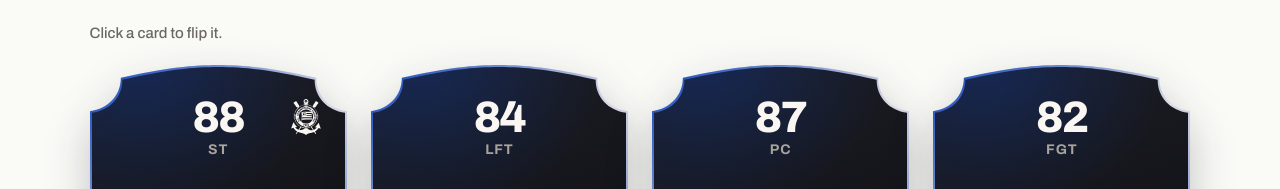
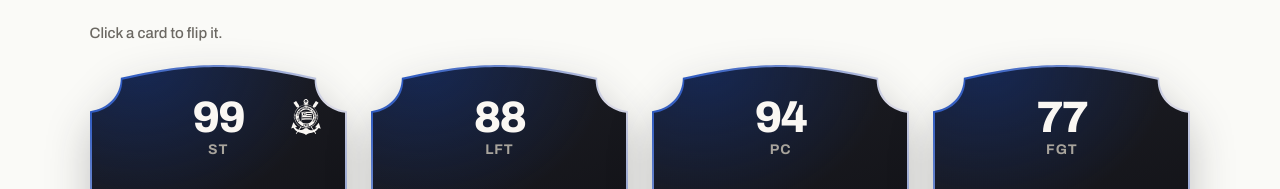
Before and after one commit to Madeuss/portfolio, a React (Vite) app: page / in a window 1280 px wide. Shown: the part 5210-5399 px from the top of the page. Built offline with nearby package versions, Linux system fonts and the light colour scheme.

Commit message:
feat(hobbies): update card ratings and quotes

```diff
--- a/src/data/content.ts
+++ b/src/data/content.ts
@@ -129,7 +129,7 @@ export type Hobby = {
 export const hobbies: Hobby[] = [
   {
     id: 'futebol',
-    overall: 88,
+    overall: 99,
     icon: 'ball',
     stats: [84, 86, 82, 88, 99, 99],
     media: '/images/soccer_funny_fail.mp4',
@@ -138,21 +138,21 @@ export const hobbies: Hobby[] = [
   },
   {
     id: 'academia',
-    overall: 84,
+    overall: 88,
     icon: 'dumbbell',
     stats: [86, 80, 90, 82, 88, 75],
     media: '/images/gym.mp4',
   },
   {
     id: 'videogame',
-    overall: 87,
+    overall: 94,
     icon: 'gamepad',
     stats: [89, 85, 84, 90, 70, 99],
     media: '/images/game_01.gif',
   },
   {
     id: 'muaythai',
-    overall: 82,
+    overall: 77,
     icon: 'glove',
     stats: [84, 83, 80, 78, 85, 88],
     media: '/images/muay_thai_03.mp4',
--- a/src/i18n/en.ts
+++ b/src/i18n/en.ts
@@ -129,14 +129,14 @@ const en: Dictionary = {
         pos: 'ST',
         // pace, shooting, passing, dribbling, grit, fandom
         attrs: ['PAC', 'SHO', 'PAS', 'DRI', 'GRT', 'FAN'],
-        quote: 'I play, I watch, I suffer. Corinthians fan since forever.',
+        quote: 'Vai Corinthians!',
       },
       academia: {
         name: 'Gym',
         pos: 'LFT',
         // strength, endurance, consistency, technique, discipline, pre-workout
         attrs: ['STR', 'END', 'CON', 'TEC', 'DIS', 'PRE'],
-        quote: 'Never skip leg day.',
+        quote: 'Light weight, baby!',
       },
       videogame: {
         name: 'Video games',
--- a/src/i18n/es.ts
+++ b/src/i18n/es.ts
@@ -129,14 +129,14 @@ const es: Dictionary = {
         pos: 'DEL',
         // ritmo, tiro, pase, regate, garra, hincha
         attrs: ['RIT', 'TIR', 'PAS', 'REG', 'GAR', 'HIN'],
-        quote: 'Juego, miro y sufro. Hincha del Corinthians desde siempre.',
+        quote: 'Vai Corinthians!',
       },
       academia: {
         name: 'Gimnasio',
         pos: 'MUS',
         // fuerza, resistencia, constancia, técnica, disciplina, pre-entreno
         attrs: ['FUE', 'RES', 'CON', 'TÉC', 'DIS', 'PRE'],
-        quote: 'El día de pierna no se salta.',
+        quote: 'Light weight, baby!',
       },
       videogame: {
         name: 'Videojuegos',
--- a/src/i18n/pt.ts
+++ b/src/i18n/pt.ts
@@ -127,32 +127,31 @@ const pt: Dictionary = {
         name: 'Futebol',
         pos: 'ATA',
         attrs: ['RIT', 'FIN', 'PAS', 'DRI', 'RAÇ', 'TOR'],
-        quote: 'Jogo, assisto e sofro. Corinthiano desde sempre.',
+        quote: 'Vai Corinthians!',
       },
       academia: {
         name: 'Academia',
         pos: 'MUS',
         attrs: ['FOR', 'RES', 'CON', 'TÉC', 'DIS', 'PRÉ'],
-        quote: 'Dia de perna não se pula.',
+        quote: 'Light weight, baby!',
       },
       videogame: {
         name: 'Video game',
         pos: 'PC',
         attrs: ['REF', 'MIR', 'EST', 'FPS', 'RAG', 'GG'],
-        quote: 'PC master race. "Só mais uma partida" nunca é só mais uma.',
+        quote: '"Só mais uma partida" nunca é só mais uma.',
       },
       muaythai: {
         name: 'Muay Thai',
         pos: 'LUT',
         attrs: ['SOC', 'CHU', 'CLI', 'DEF', 'GÁS', 'FOC'],
-        quote: 'Oito armas, uma cabeça fria. Ajuda até em code review.',
+        quote: 'IBIXI IBIXI - CÁBLICK',
       },
       programar: {
         name: 'Programar',
         pos: 'DEV',
         attrs: ['REA', 'TS', 'PY', 'CSS', 'DEB', 'CAF'],
-        quote:
-          'Também é hobby: projeto paralelo às 23h é o meu Football Manager.',
+        quote: 'Nome: Mateus, Habilidade: Quebrar Códigos',
       },
     },
   },
--- a/src/styles/global.css
+++ b/src/styles/global.css
@@ -853,7 +853,7 @@ img {
   font-weight: 600;
   line-height: 1.3;
   letter-spacing: -0.02em;
-  text-align: left;
+  text-align: center;
 }
 .fut__back-name {
   font-size: 13px;
```
